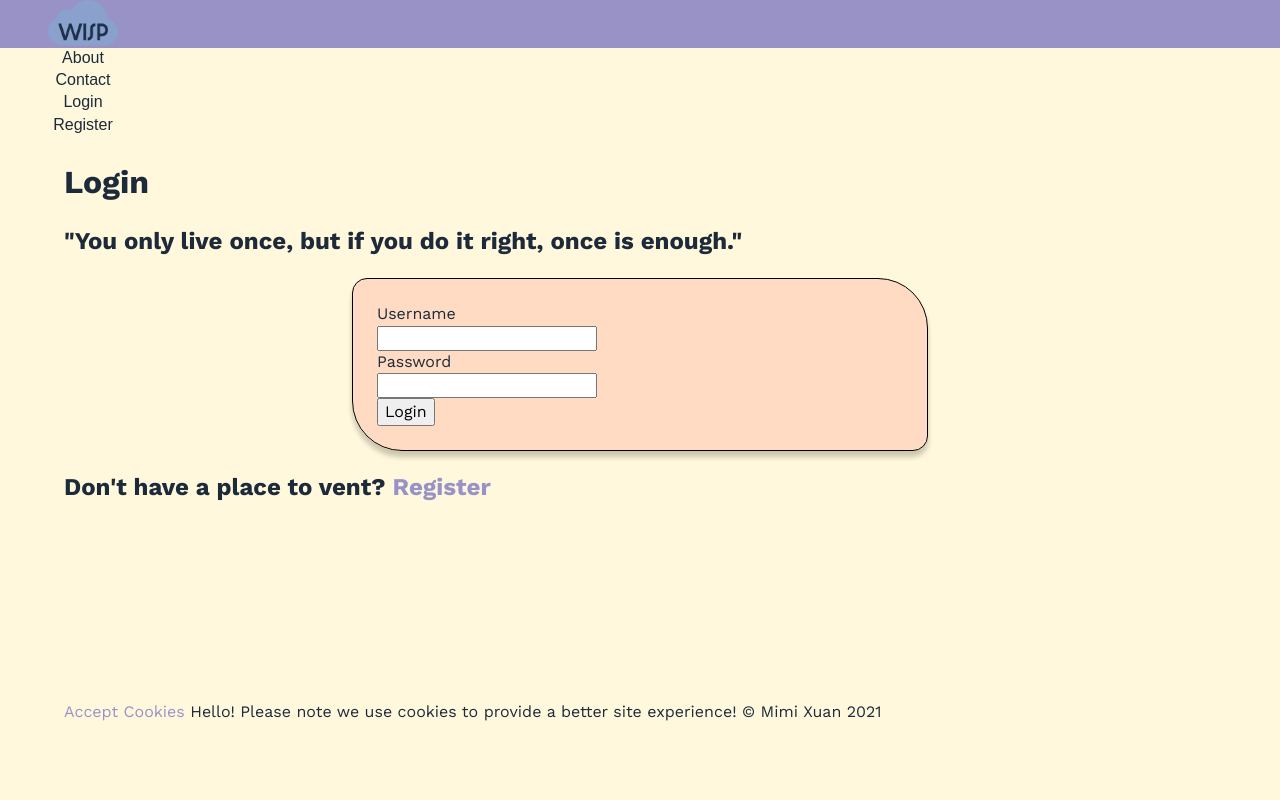
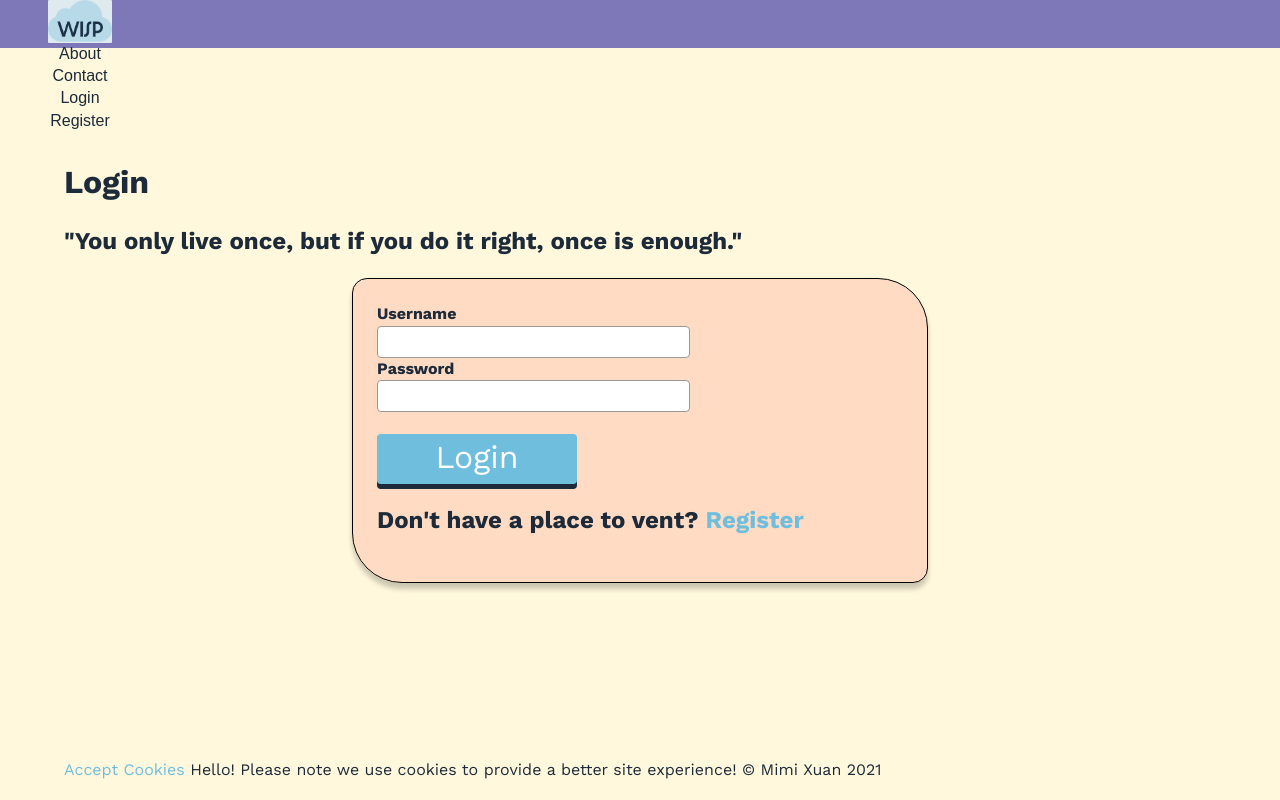
Before and after one commit to pepe27/wasim-indiv-project, a PHP site: page /login.php in a window 1280 px wide. Run offline with PHP 8.4, Linux system fonts and the light colour scheme; some web fonts are replaced.

Commit message:
nav/footer.login.css done

```diff
--- a/css/footer.css
+++ b/css/footer.css
@@ -1,5 +1,9 @@
 footer{
     padding-left: 4rem;
     padding-right: 4rem;
+}
 
+a:hover{
+    color:#6fbedd;
+    transform: rotate(15deg);
 }
--- a/css/initialize.css
+++ b/css/initialize.css
@@ -468,15 +468,15 @@ li {
   list-style: none;
 }
 a {
-  color: #9892C7;
+  color: #6fbedd;
   text-decoration: none;
 }
 h1 {
   margin: 0;
 }
 :root {
-  --main-bg: #423F6A;
-  --light-bg: #9892C7;
+  --main-bg: #6fbedd;
+  --light-bg: #bddfec;
 }
 /* ==========================================================================
    Print styles
--- a/css/login.css
+++ b/css/login.css
@@ -50,7 +50,114 @@ section[id="loginForm"]{
     border: .1rem solid black;
 }
 
+section h2 {
+    font-size: 1.5rem;
+}
+section h2 a:hover {
+    color:#bddfec;
+
+}
+
+section label {
+    font-weight: 700;
+}
 form{
     /* font-family: 'Montserrat', sans-serif; */
     font-family: 'Work Sans', sans-serif;
 }
+
+input {
+    font-size: 1.5rem;
+    border: 1px solid rgb(153,153,153);
+    border-radius: 4px;
+}
+
+button[type="submit"]{
+    background: #6fbedd;
+    color:white;
+    font-size: 2em;
+    width:200px;
+    height:50px;
+    border: transparent;
+    /* padding-top: 1rem; */
+}
+
+/* ANIMATION CSS ///////////////////////////////////////*/
+
+@keyframes drop-in {
+    from {
+      transform:
+        rotate(-30deg) translateY(-100%);
+      opacity: 0;
+    }
+    to {
+      transform:
+        rotate(0deg) translateY(0%);
+      opacity: 1;
+    }
+  }
+
+#formSection {
+animation: drop-in 1000ms;
+}
+h1, h2, h2 a,label, section[id="loginForm"]{
+    animation: drop-in 1500ms;
+}
+
+/* button[type="submit"]{
+animation: drop-in 2000ms;
+} */
+
+@keyframes grow-and-shrink {
+    0% {
+      transform: scale(1);
+    }
+    50% {
+      transform: scale(1.02);
+    }
+    100% {
+      transform: scale(1);
+    }
+  }
+
+/* button[type="submit"] {
+animation: grow-and-shrink 4000ms;
+animation-iteration-count: infinite;
+animation-timing-function: ease-in-out;
+} */
+
+button[type="submit"] {
+border: 0;
+/* background: #0087cc; */
+border-radius: 4px;
+box-shadow: 0 5px 0 #1c2a3a;
+color: white;
+cursor: pointer;
+/* font: inherit; */
+margin: 0;
+outline: 0;
+/* padding: 12px 20px; */
+padding-bottom: .5rem;
+transition: all .1s linear;
+}
+button:active {
+box-shadow: 0 2px 0 #1c2a3a;
+transform: translateY(3px);
+}
+
+/* MORE transitions */
+
+input:hover , select:hover , textarea:hover {
+    background: #bddfec;
+    animation: grow-and-shrink 1000ms;
+    animation-iteration-count: 1;
+    /* infinite */
+    animation-timing-function: ease-in-out;
+
+  }
+
+button[type="submit"]:hover {
+    animation: grow-and-shrink 1000ms;
+    animation-iteration-count: 1;
+    animation-timing-function: ease-in-out;
+}
--- a/css/nav.css
+++ b/css/nav.css
@@ -4,7 +4,7 @@ nav {
     display: flex;
     height: 6vh;
     width: 100%;
-    background-color: #9892C7;
+    background-color: #6fbedd;
     /* justify-content: space-between; */
 
 }
@@ -48,10 +48,99 @@ nav ul li a{
 }
 nav ul li a:hover{
     color:#6fbedd;
+    transform: rotate(8deg);
 }
+
 #logo{
-    width: 70px;
-    /* display: inline-block; */
-    flex: 1;
+    width: 4rem;
+    /* transition: width 2s, height 2s, transform 2s; */
+    background: #dfeaee;
+    border-radius: 1px;
+    transition-property: background, border-radius;
+    transition-duration: 1s;
+    transition-timing-function: linear;
+    /* border: solid .05rem #1c2a3a; */
+    animation: slide-in 400ms;
+    animation-timing-function: linear;
+}
+
+#logo:hover{
+    transform: rotate(8deg);
+    background: #6fbedd;
+    border-radius: 50%;
+}
+
+/* CSS ANIMATIONS //////////////////////////// */
+@keyframes grow-and-shrink {
+    0% {
+      transform: scale(1);
+    }
+    50% {
+      transform: scale(1.1);
+    }
+    100% {
+      transform: scale(1);
+    }
+  }
+
+@keyframes grow-and-shrink1 {
+0% {
+    transform: scale(1);
+}
+50% {
+    transform: scale(1.05);
+}
+100% {
+    transform: scale(1);
+}
+}
+
+#profile:hover {
+    animation: grow-and-shrink 1000ms;
+    animation-iteration-count: infinite;
+    animation-timing-function: ease-in-out;
+    color: #59567c;
+    font-weight: 900;
+    font-size: 3.1rem;
+    background-color: #423F6A;
+    box-shadow:0px 6px 5px rgba(0, 0, 0,.2);
 
 }
+
+li a[href="logout.php"]:hover,li a[href="index.php"]:hover ,li a[href="group.php"]:hover {
+    animation: grow-and-shrink1 1000ms;
+    animation-iteration-count: 1;
+    animation-timing-function: ease-in-out;
+    border-radius: 1rem;
+    box-shadow:0px 6px 5px rgba(0, 0, 0,.2);
+
+}
+
+@keyframes drop-in {
+    from {
+      transform:
+        rotate(-10deg) translateY(-100%);
+      opacity: 0;
+    }
+    to {
+      transform:
+        rotate(0deg) translateY(0%);
+      opacity: 1;
+    }
+  }
+
+nav {
+animation: drop-in 700ms;
+}
+
+nav:hover {
+    background-color: #7e78b8;
+}
+
+#logo:hover{
+    animation: grow-and-shrink 1000ms;
+    animation-iteration-count: infinite;
+    animation-timing-function: ease-in-out;
+    box-shadow:0px 6px 5px rgba(0, 0, 0,.2);
+
+}
--- a/login.php
+++ b/login.php
@@ -52,12 +52,13 @@
 <label for="username">Username</label>
 <input type="text" name="username" />
 <label for="password">Password</label>
-<input type="text" name="password" />
+<input type="text" name="password" /> <br>
 <button type="submit">Login</button>
 </form>
+<h2>Don't have a place to vent? <a href="register.php">Register</a></h2>
+
 </section>
 
-<h2>Don't have a place to vent? <a href="register.php">Register</a></h2>
 </main>
 <?php
 include("includes/footer.php");
```
